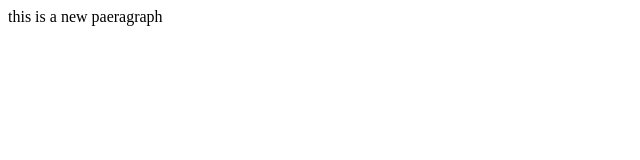
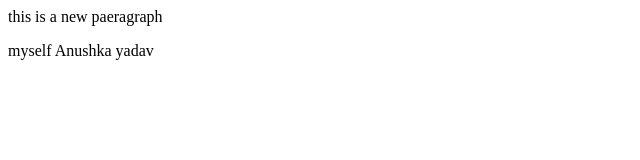
Before and after one commit to Anushka0501yadav/localrepo, a plain HTML site: page index.html in a window 1280 px wide. Shown: the whole page, without its empty margins (0-640 px from the left). Drawn offline with Linux system fonts and the light colour scheme.

Commit message:
add new features

```diff
--- a/index.html
+++ b/index.html
@@ -1 +1,2 @@
 <p> this is a new paeragraph</p>
+<p> myself Anushka yadav</p>
```
